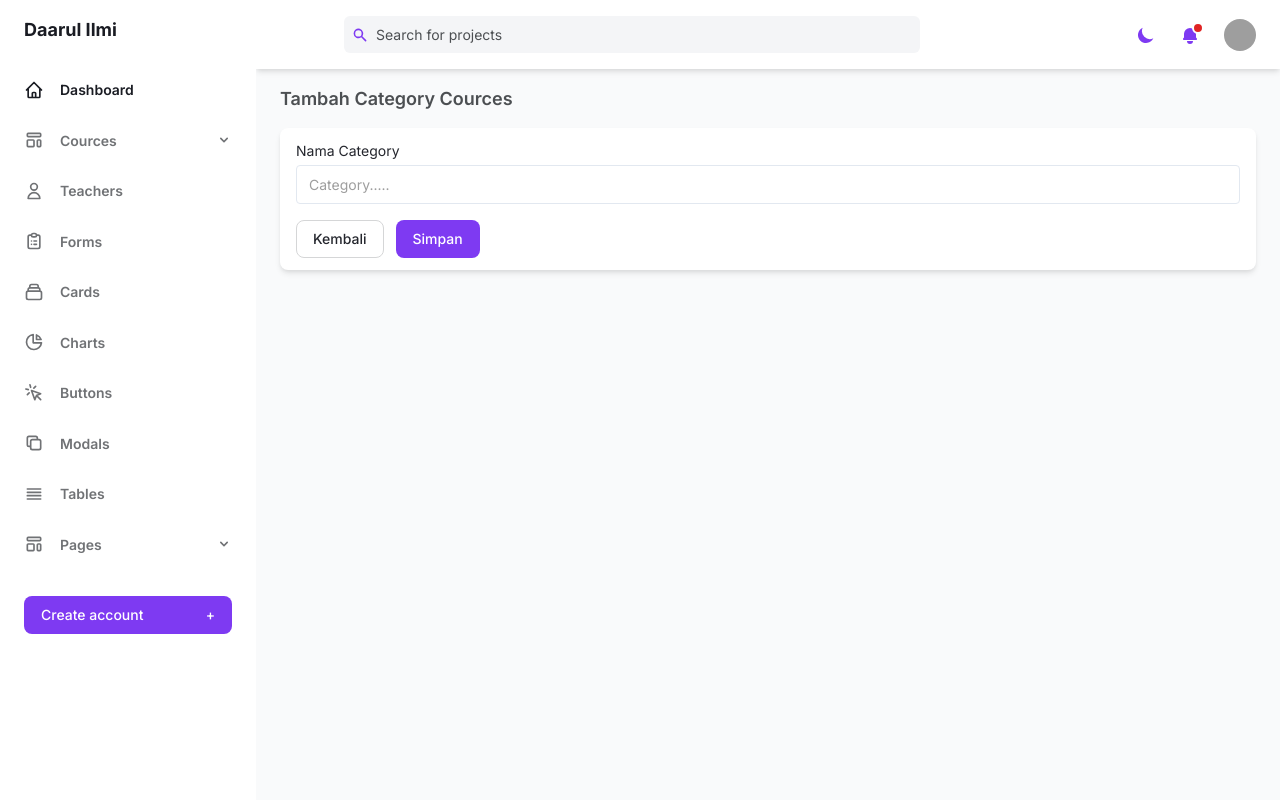
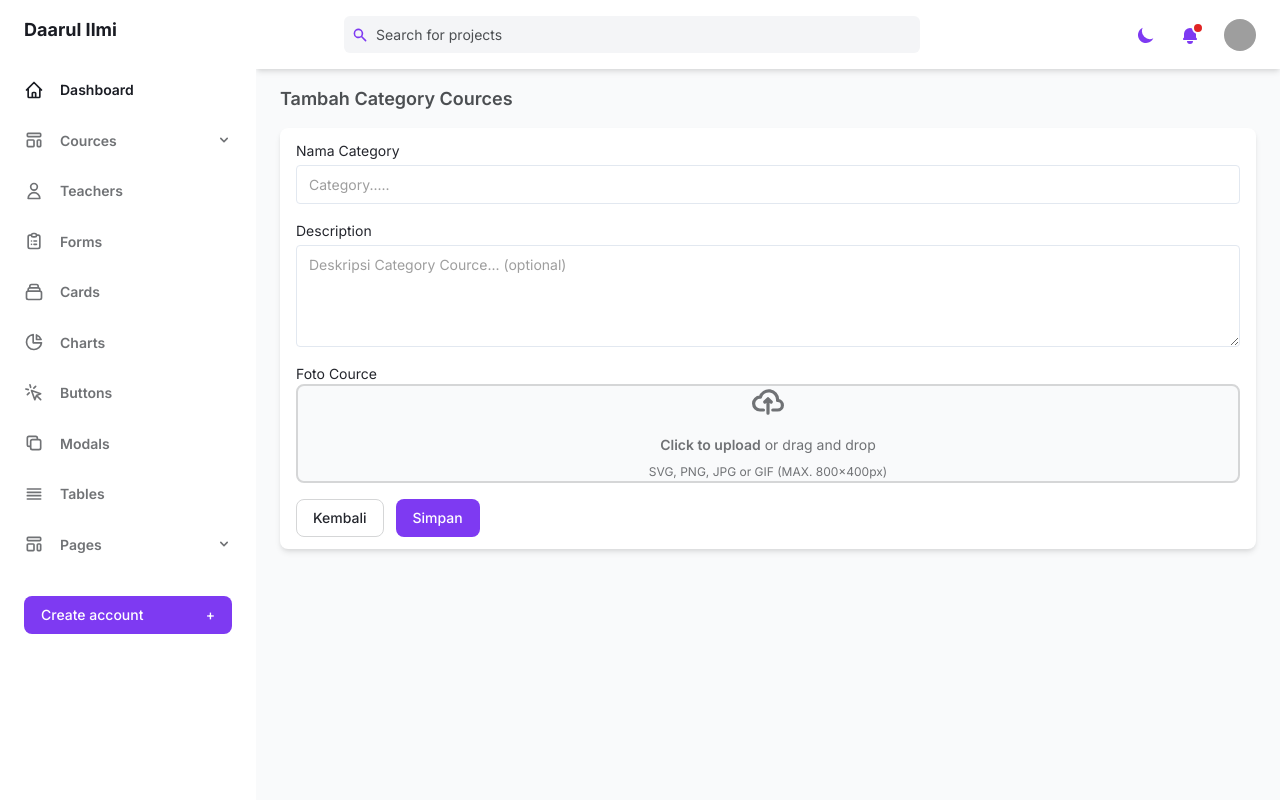
Before and after one commit to rifqimunawar/daarul-lara, a Laravel app: page /dashboard/category/create in a window 1280 px wide. Run offline with Laravel 10, Linux system fonts and the light colour scheme; grey boxes are pictures that could not be loaded.

Commit message:
add img to category

```diff
--- a/app/Http/Controllers/CategoryCourceController.php
+++ b/app/Http/Controllers/CategoryCourceController.php
@@ -2,8 +2,9 @@
 
 namespace App\Http\Controllers;
 
+use Illuminate\Http\Request;
 use App\Models\CategoryCource;
-use Illuminate\Http\Request;
+use Intervention\Image\Facades\Image;
 
 class CategoryCourceController extends Controller
 {
@@ -33,15 +34,30 @@ class CategoryCourceController extends Controller
         // Validasi data yang diterima dari request jika diperlukan
         $validatedData = $request->validate([
             'name' => 'required', // Ganti 'nama_field' dengan nama field yang sesuai
+            'description' => 'required', // Ganti 'nama_field' dengan nama field yang sesuai
             // Tambahkan validasi lain jika diperlukan
+            'img' => 'required|image|mimes:jpeg,png,jpg',
         ]);
 
         // Buat instance dari model CategoryCource
         $category = new CategoryCource();
 
         // Isi model CategoryCource dengan data dari request
-        $category->name = $request->input('name'); // Ganti 'nama_field' dengan nama field yang sesuai sesuai dengan nama kolom di tabel database
+        $category->name = $request->input('name');
+        $category->description = $request->input('description');
 
+        if ($request->hasFile('img')) {
+          $image = $request->file('img');
+          $newFileName = 'category' . '_' . $request->name . '_' . now()->timestamp . '.' . $image->getClientOriginalExtension();
+
+          // Simpan gambar yang diunggah ke direktori penyimpanan sambil mengkompresi ulang
+          $compressedImage = Image::make($image)->resize(700, null, function ($constraint) {
+            $constraint->aspectRatio();
+            })->save(public_path('img/' . $newFileName));
+
+          $category->img =  $newFileName;
+        }
+        dd($category);
         // Simpan data ke dalam database
         $category->save();
 
--- a/database/seeders/DatabaseSeeder.php
+++ b/database/seeders/DatabaseSeeder.php
@@ -22,26 +22,32 @@ class DatabaseSeeder extends Seeder
 
         DB::table('category_cources')->insert([
           'name'=> 'SD',
+          'img'=>'cat-1.jpg',
         ]);
         DB::table('category_cources')->insert([
           'name'=> 'SMP',
+          'img'=>'cat-2.jpg',
         ]);
         DB::table('category_cources')->insert([
           'name'=> 'SMA',
+          'img'=>'cat-3.jpg',
         ]);
 
 
         // ===========================================
         DB::table('cources')->insert([
           'name'=> 'calistung',
+          'img'=> 'course-1.jpg',
           'category_cource_id'=>'1'
         ]);
         DB::table('cources')->insert([
           'name'=> 'membaca',
+          'img'=> 'course-2.jpg',
           'category_cource_id'=>'1'
         ]);
         DB::table('cources')->insert([
           'name'=> 'geografi',
+          'img'=> 'course-3.jpg',
           'category_cource_id'=>'3'
         ]);
 
--- a/resources/views/dashboard/category-cources/create.blade.php
+++ b/resources/views/dashboard/category-cources/create.blade.php
@@ -11,7 +11,8 @@
                 Tambah Category Cources
             </h4>
             <div class="px-4 py-3 mb-8 bg-white rounded-lg shadow-md dark:bg-gray-800">
-                <form action="{{ route('store.category-cources') }}" method="post">
+                <form action="{{ route('store.category-cources') }}" method="post"
+                enctype="multipart/form-data">
                     @csrf
                     <label class="block text-sm mb-4">
                         <span class="text-gray-700 dark:text-gray-400">Nama Category</span>
@@ -19,6 +20,35 @@
                             class="block w-full mt-1 text-sm dark:border-gray-600 dark:bg-gray-700 focus:border-purple-400 focus:outline-none focus:shadow-outline-purple dark:text-gray-300 dark:focus:shadow-outline-gray form-input"
                             placeholder="Category....." />
                     </label>
+                    <label class="block text-sm mb-4">
+                      <span class="text-gray-700 dark:text-gray-400">Description</span>
+                      <textarea name="description" rows="4"
+                          class="block w-full mt-1 text-sm dark:border-gray-600 dark:bg-gray-700 focus:border-purple-400 focus:outline-none focus:shadow-outline-purple dark:text-gray-300 dark:focus:shadow-outline-gray form-textarea"
+                          placeholder="Deskripsi Category Cource... (optional)"></textarea>
+                  </label>
+
+                    <label class="block text-sm mb-4">
+                      <span class="text-gray-700 dark:text-gray-400 mb-2">Foto Cource</span>
+                      <div class="flex items-center justify-center w-full">
+                          <label for="dropzone-file"
+                              class="flex flex-col items-center justify-center w-full h-64 border-2 border-gray-300 border-dashed rounded-lg cursor-pointer bg-gray-50 dark:hover:bg-bray-800 dark:bg-gray-700 hover:bg-gray-100 dark:border-gray-600 dark:hover:border-gray-500 dark:hover:bg-gray-600">
+                              <div class="flex flex-col items-center justify-center pt-5 pb-6">
+                                  <svg class="w-8 h-8 mb-4 text-gray-500 dark:text-gray-400" aria-hidden="true"
+                                      xmlns="http://www.w3.org/2000/svg" fill="none" viewBox="0 0 20 16">
+                                      <path stroke="currentColor" stroke-linecap="round" stroke-linejoin="round"
+                                          stroke-width="2"
+                                          d="M13 13h3a3 3 0 0 0 0-6h-.025A5.56 5.56 0 0 0 16 6.5 5.5 5.5 0 0 0 5.207 5.021C5.137 5.017 5.071 5 5 5a4 4 0 0 0 0 8h2.167M10 15V6m0 0L8 8m2-2 2 2" />
+                                  </svg>
+                                  <p class="mb-2 text-sm text-gray-500 dark:text-gray-400"><span
+                                          class="font-semibold">Click to upload</span> or drag and drop</p>
+                                  <p class="text-xs text-gray-500 dark:text-gray-400">SVG, PNG, JPG or GIF (MAX.
+                                      800x400px)</p>
+                              </div>
+                              <input id="dropzone-file" type="file" class="hidden" name="img"/>
+                          </label>
+                      </div>
+                  </label>
+
                     @if ($errors->has('name'))
                         <div class="text-orange-500 text-sm mb-4">{{ $errors->first('name') }}</div>
                     @endif
--- a/resources/views/root/home.blade.php
+++ b/resources/views/root/home.blade.php
@@ -358,7 +358,7 @@
 
 
     <!-- Testimonial Start -->
-    <div class="container-xxl py-5 wow fadeInUp" data-wow-delay="0.1s">
+    {{-- <div class="container-xxl py-5 wow fadeInUp" data-wow-delay="0.1s">
         <div class="container">
             <div class="text-center">
                 <h6 class="section-title bg-white text-center text-primary px-3">Testimonial</h6>
@@ -407,6 +407,6 @@
                 </div>
             </div>
         </div>
-    </div>
+    </div> --}}
     <!-- Testimonial End -->
 @endsection
```
Also changed, not shown: database/migrations/2023_09_11_061448_create_category_cources_table.php, database/migrations/2023_09_11_094315_create_cources_table.php, public/img/category_kampus_1694598591.jpg (added).
